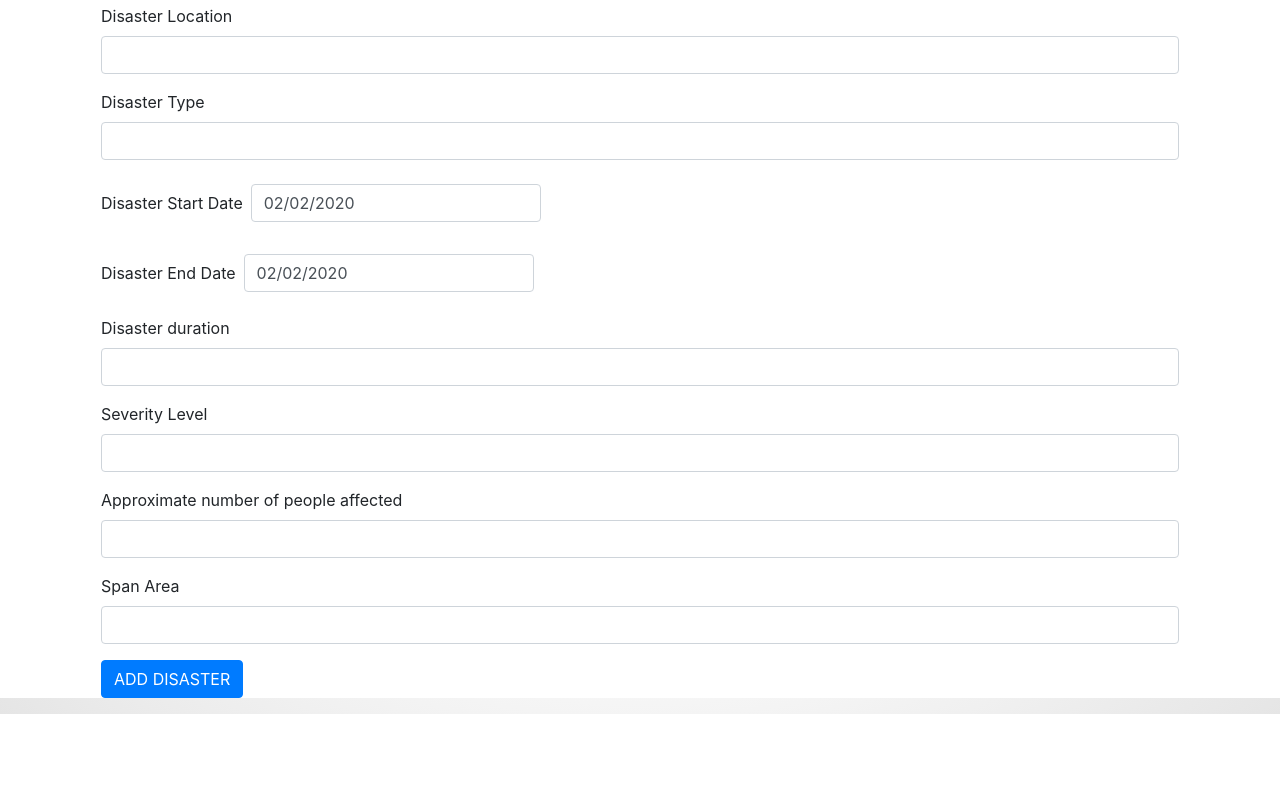
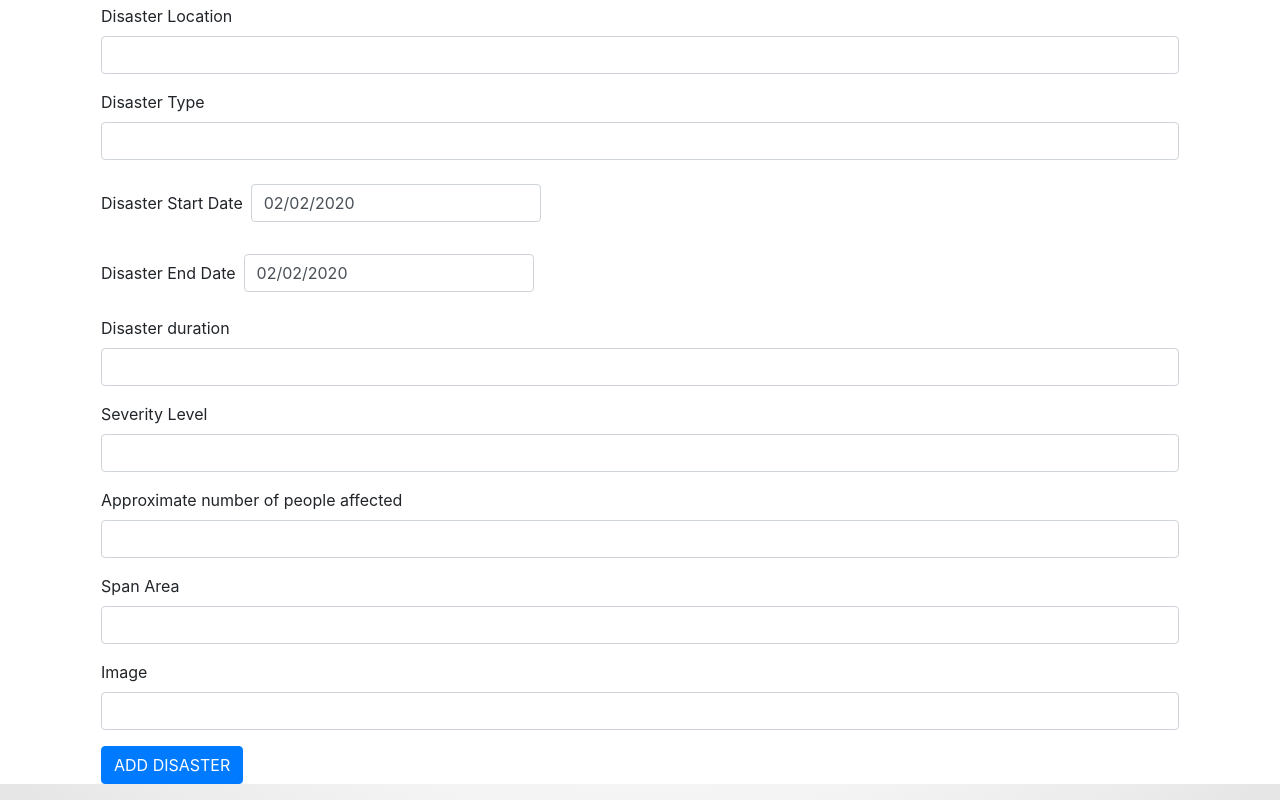
Before and after one commit to VishnuuVijayan/SaveKerala-react, a React (Create React App) app: page /admin/add-disaster in a window 1280 px wide. Shown: the part 282-1082 px from the top of the page. Before the commit the page ends 996 px from the top, so only its background shows below. Built offline with nearby package versions, Linux system fonts and the light colour scheme.

Commit message:
Update disasteradd.component.js

```diff
--- a/src/components/disasteradd.component.js
+++ b/src/components/disasteradd.component.js
@@ -8,6 +8,7 @@ export default class DisasterAdd extends Component {
     super(props);
 
     this.onChangeDisasterID = this.onChangeDisasterID.bind(this);
+    this.onChangeimage = this.onChangeimage.bind(this);
     this.onChangeDisasterName = this.onChangeDisasterName.bind(this);
     this.onChangeLocation = this.onChangeLocation.bind(this);
     this.onChangeDisasterType = this.onChangeDisasterType.bind(this);
@@ -21,6 +22,7 @@ export default class DisasterAdd extends Component {
     this.onChangeisactive = this.onChangeisactive.bind(this);
     this.onSubmit = this.onSubmit.bind(this);
 
+
     this.state = {
       disasterid: "",
       disaster_name: "",
@@ -33,8 +35,21 @@ export default class DisasterAdd extends Component {
       people_affected: "",
       span_area: "",
       last_edited: new Date(),
-      is_active: false
+      is_active: false,
+      imgsrc: ""
     };
+  }
+
+  onChangeimage(e) {
+    this.setState({
+      imgsrc: e.target.value
+    });
+  }
+
+  onChangeDisasterID(e) {
+    this.setState({
+      disasterid: e.target.value
+    });
   }
 
   onChangeDisasterID(e) {
@@ -98,12 +113,6 @@ export default class DisasterAdd extends Component {
     });
   }
 
-  // onChangeLastEdited(date) {
-  //   this.setState({
-  //     last_edited: date
-  //   });
-  // }
-
   onChangeisactive(e) {
     this.setState({
       isactive: e.target.value
@@ -126,7 +135,7 @@ export default class DisasterAdd extends Component {
       people_affected: this.state.people_affected,
       span_area: this.state.span_area,
       is_active: true,
-      imgsrc: "123"
+      imgsrc: this.state.imgsrc
       // last_edited: this.state.last_edited
     };
 
@@ -234,6 +243,15 @@ export default class DisasterAdd extends Component {
                 onChange={this.onChangeSpanArea}
               />
             </div>
+            <div className="form-group m-3">
+              <label>Image</label>
+              <input
+                type="text"
+                className="form-control"
+                value={this.state.imgsrc}
+                onChange={this.onChangeimage}
+              />
+            </div>
             {/* <div className="form-group m-3">
               <label> IS ACTIVE</label>
               <input
```
